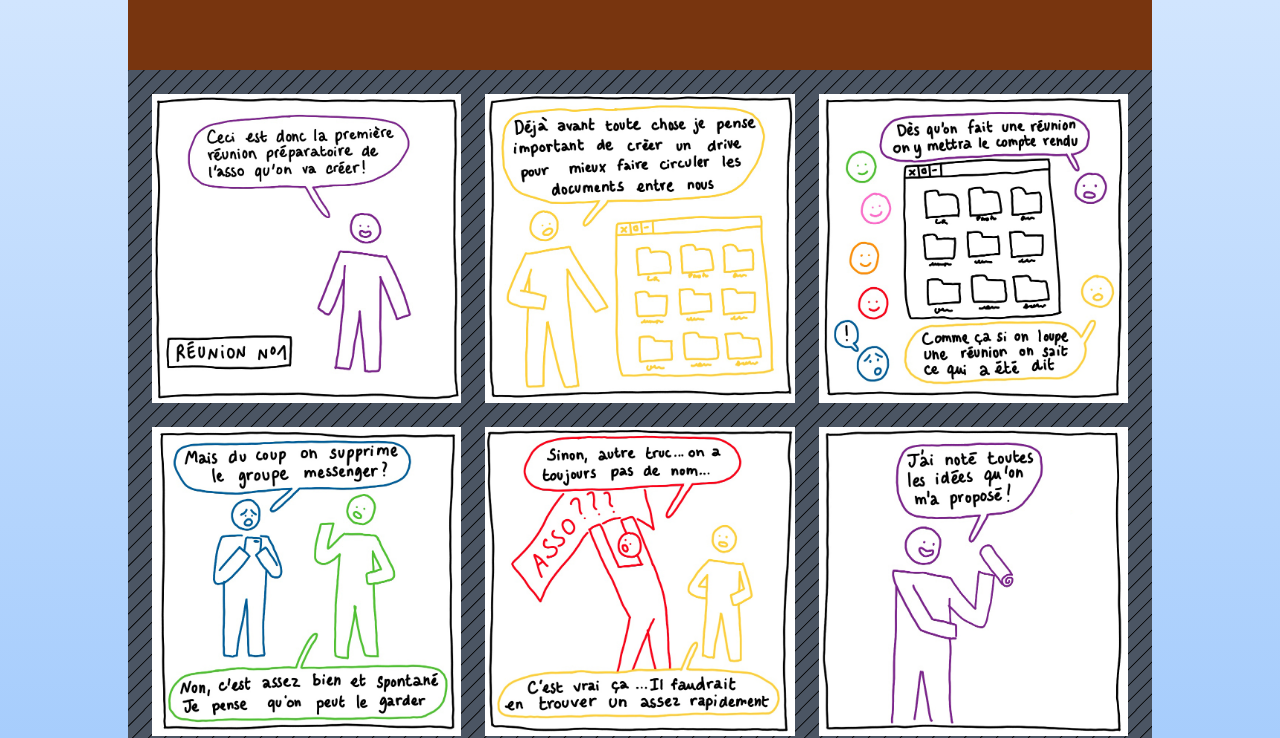
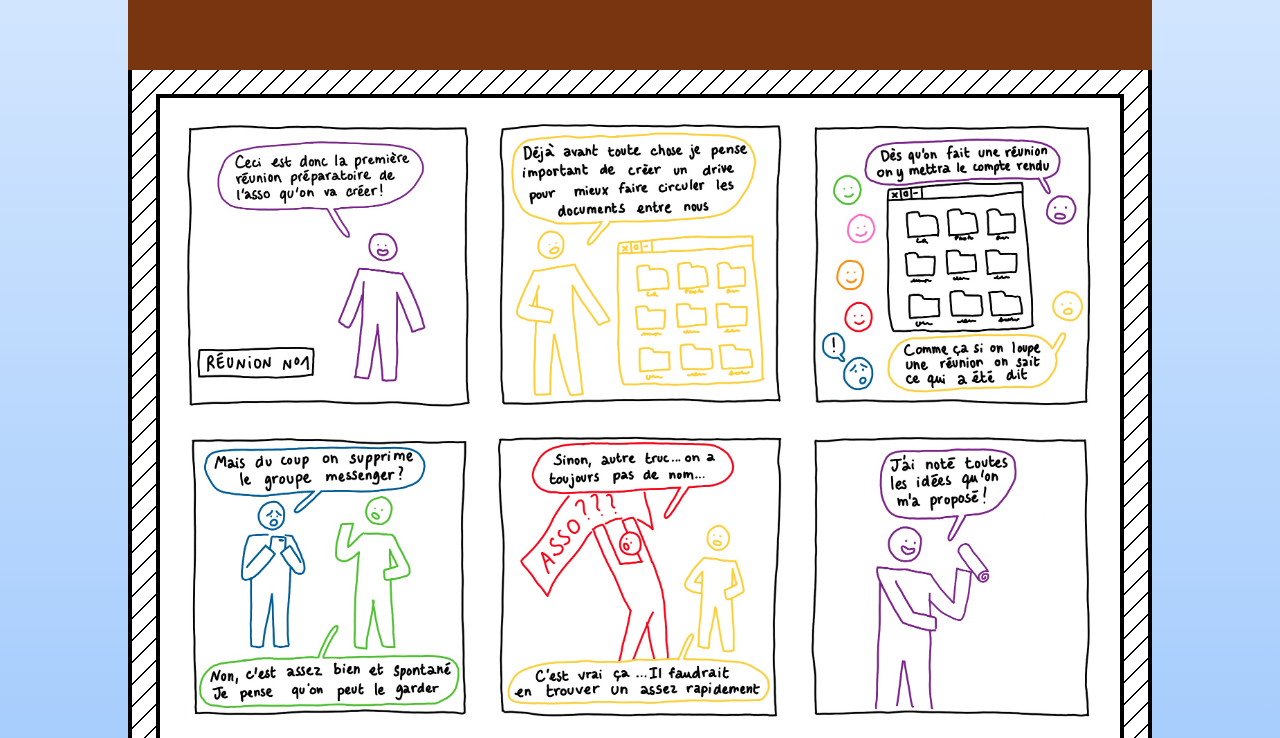
Before and after one commit to ClementChaumel/FossileFuture, a Gatsby site: page / in a window 1280 px wide. Shown: the part 522-1260 px from the top of the page. Built offline with nearby package versions, Linux system fonts and the light colour scheme; Gatsby itself is replaced by a stand-in of ours.

Commit message:
👌 Update wall style

```diff
--- a/src/pages/index.js
+++ b/src/pages/index.js
@@ -2,8 +2,6 @@ import React from "react";
 import Mood from "../components/mood";
 
 import SEO from "../components/seo";
-
-import wallTexture from "../images/Textures/texturemaison.svg";
 
 import CR11 from "../images/CR1/cr1_1.jpg";
 import CR12 from "../images/CR1/cr1_2.jpg";
@@ -40,30 +38,26 @@ function IndexPage() {
             C&apos;est le toit !
           </p>
         </div>
-        <div
-          className="grid grid-cols-3 gap-6 p-6 bg-gray-600 "
-          style={{
-            backgroundImage: `url(${wallTexture})`,
-            backgroundSize: "160px",
-          }}
-        >
+        <div className="flex flex-col p-6 border-4 border-black border-t-0 striped">
+          <div className="grid grid-cols-3 p-6 gap-6 bg-white border-4 border-black mb-6">
             <img src={CR11}></img>
             <img src={CR12}></img>
             <img src={CR13}></img>
-
             <img src={CR14}></img>
             <img src={CR15}></img>
             <img src={CR16}></img>
+          </div>
 
           <Mood
             type="horizontal"
             src={[tergiBleu]}
             title="Tergiversations de Bleu : Supprimer le groupe Facebook"
           />
-
+          <div className="grid grid-cols-3 p-6 gap-6 bg-white border-4 border-black mb-6">
             <img src={CR17}></img>
             <img src={CR18}></img>
             <img src={CR19}></img>
+          </div>
 
           <Mood
             type="horizontal"
@@ -76,10 +70,11 @@ function IndexPage() {
             src={["https://placekitten.com/3000/1000"]}
             title="Fossile&Futur, qui a pensé à tout ça ?"
           />
-
+          <div className="grid grid-cols-3 p-6 gap-6 bg-white border-4 border-black mb-6">
             <img src={CR110}></img>
             <img src={CR111}></img>
             <img src={CR112}></img>
+          </div>
 
           <Mood
             type="carousel"
--- a/src/styles/global.css
+++ b/src/styles/global.css
@@ -1,6 +1,22 @@
 @tailwind base;
 @tailwind components;
 @tailwind utilities;
+
+@layer utilities {
+  .striped {
+    background-image: linear-gradient(
+      135deg,
+      #ffffff 45.45%,
+      #000000 45.45%,
+      #000000 50%,
+      #ffffff 50%,
+      #ffffff 95.45%,
+      #000000 95.45%,
+      #000000 100%
+    );
+    background-size: 22px 22px;
+  }
+}
 
 .carousel.carousel-slider .control-arrow {
   top: calc(50% - 1.5rem) !important;
```
Also changed, not shown: src/images/Textures/texturemaison.svg (deleted). Lines whose indentation alone changed are shown as unchanged.
